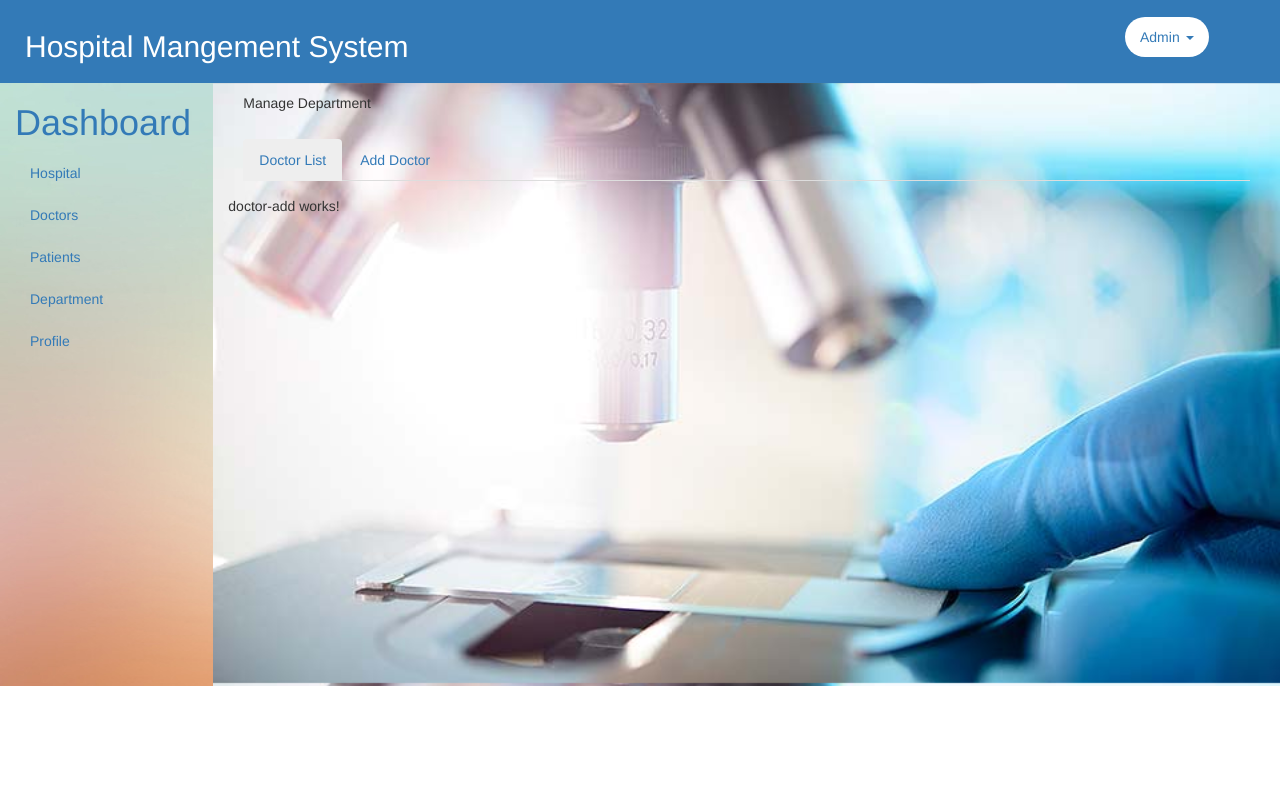
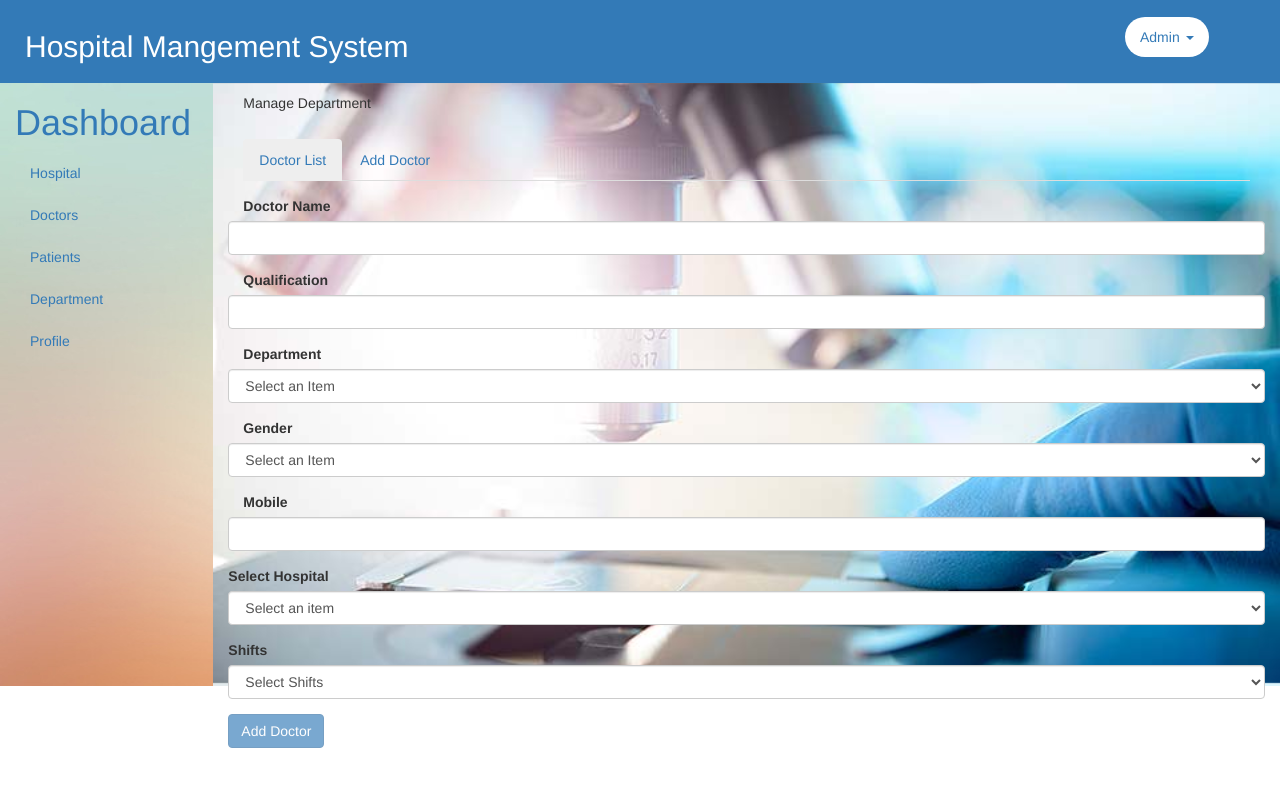
Before and after one commit to widajan/myhmis, an Angular app: page /doctor/add in a window 1280 px wide. Shown: the top 786 px of the page. Built offline with nearby package versions, Linux system fonts and the light colour scheme; no server answers.

Commit message:
Adding data fixed

```diff
--- a/src/app/department-add/department-add.component.ts
+++ b/src/app/department-add/department-add.component.ts
@@ -44,10 +44,6 @@ export class DepartmentAddComponent implements OnInit {
       })
    }
 
-  //  addDepartment(departmentName, departmentDesc){
-  //    this.departmentService.addDepartment(departmentName, departmentDesc);
-  //  }
-
   ngOnInit() {
   }
 
--- a/src/app/doctor-add/doctor-add.component.html
+++ b/src/app/doctor-add/doctor-add.component.html
@@ -1 +1,59 @@
-<p>doctor-add works!</p>
+<div class="card">
+    <div class="card-body">
+        <form [formGroup]="formData" (ngSubmit)="submitDoctor()">
+            <div class="form-group">
+                <label class="col-md-4">Doctor Name</label>
+                <input type="text" class="form-control" formControlName="name" />
+            </div>
+
+            <div class="form-group">
+                <label class="col-md-4">Qualification</label>
+                <input type="text" class="form-control" formControlName="qualification" />
+            </div>
+
+            <div class="form-group">
+                <label class="col-md-4">Department</label>
+                <select name="deparment" id="" class="form-control" formControlName = "department">
+                    <option value="">Select an Item</option>
+                    <option *ngFor = "let department of departments" value="{{department._id}}">{{department.departmentName}}</option>
+                </select>
+            </div>
+
+            <div class="form-group">
+                <label class="col-md-4">Gender</label>
+                <select name="gender" id="" formControlName = "gender" class="form-control">
+                    <option value="">Select an Item</option>
+                    <option value="male">Male</option>
+                    <option value="female">Female</option>
+                </select>
+            </div>
+
+            <div class="form-group">
+                <label class="col-md-4">Mobile</label>
+                <input type="text" class="form-control" formControlName="mobile" />
+            </div>
+
+            <div class="form-group">
+                <label for="hospital">Select Hospital</label>
+                <select name="hospital" id="" formControlName="hospitalName"  class="form-control">
+                    <option value="">Select an item</option>
+                    <option *ngFor = "let hospital of hospitals"  value="{{hospital._id}}">{{hospital.name}}</option>
+                </select>
+            </div>
+
+            <div class="form-group">
+                <label for="">Shifts</label>
+                <select name="shift" id="" class="form-control" formControlName="shift">
+                    <option value="">Select Shifts</option>
+                    <option value="morning">Morning</option>
+                    <option value="evening">Evening</option>
+                </select>
+            </div>
+
+            <div class="form-group">
+                <button type="submit" class="btn btn-primary" [disabled]="!formData.valid">Add Doctor</button>
+            </div>
+
+        </form>
+    </div>
+</div>
--- a/src/app/doctor-add/doctor-add.component.ts
+++ b/src/app/doctor-add/doctor-add.component.ts
@@ -1,4 +1,8 @@
 import { Component, OnInit } from '@angular/core';
+import { FormBuilder, FormGroup, FormControl, Validators } from '@angular/forms';
+import { DoctorService } from '../doctor.service';
+import { Router } from '@angular/router';
+import Doctor from '../doctor';
 
 @Component({
   selector: 'app-doctor-add',
@@ -7,9 +11,75 @@ import { Component, OnInit } from '@angular/core';
 })
 export class DoctorAddComponent implements OnInit {
 
-  constructor() { }
+  formData: FormGroup;
 
+  hospitals = [];
+
+  departments = [];
+
+  constructor(
+    private fb: FormBuilder,
+    private ds: DoctorService,
+    private router: Router
+  ) {
+    this.doctorAdd();
+   }
+
+   doctorAdd(){
+      this.formData = this.fb.group({
+      name: ['', Validators.required],
+      qualification: ['', Validators.required],
+      department: ['', Validators.required],
+      gender: ['', Validators.required],
+      mobile: ['', Validators.required],
+      hospitalName: ['', Validators.required],
+      shift: ['', Validators.required]
+     });
+   }
+
+   submitDoctor(){
+
+     console.log(this.formData.value, "Add Doctor Form");
+    let newDoctor: Doctor = {
+      name: this.formData.controls.name.value,
+      qualification: this.formData.controls.qualification.value,
+      departmentId: this.formData.controls.department.value,
+      gender: this.formData.controls.gender.value,
+      mobile: this.formData.controls.mobile.value,
+      hospitalId: this.formData.controls.hospitalName.value,
+      shift: this.formData.controls.shift.value
+    }
+
+    this.ds.doctorAddData(newDoctor)
+    .subscribe(result => {
+      this.router.navigate(['/doctor/list'])
+    }, error => {
+      console.log(error, "Error Adding");
+    })
+
+
+
+   }
+   getHostpitalList(){
+    this.ds.getHospital()
+    .subscribe(result => {
+      this.hospitals = result;
+    }, error => {
+      console.log("error", error);
+    })
+  }
+
+  getDepartmentList() {
+    this.ds.getDepartment()
+    .subscribe(result => {
+      this.departments = result;
+    }, error => {
+      console.log(error);
+    })
+  }
   ngOnInit() {
+    this.getHostpitalList();
+    this.getDepartmentList();
   }
 
 }
--- a/src/app/doctor.service.ts
+++ b/src/app/doctor.service.ts
@@ -2,6 +2,7 @@ import { Injectable } from '@angular/core';
 // import { Doctor } from './doctor';
 import { Observable } from 'rxjs';
 import { HttpClient } from '@angular/common/http';
+import Doctor from './doctor';
 
 @Injectable({
   providedIn: 'root'
@@ -12,8 +13,20 @@ export class DoctorService {
     private http: HttpClient
 ) { }
 
-
   getDoctors():  Observable<any> {
     return this.http.get('/api/doctor/list');
   }
+
+  doctorAddData(doctorData: Doctor){
+    return this.http.post('api/doctor/add', doctorData);
+  }
+
+  getHospital(): Observable<any> {
+    return this.http.get('api/hospital/list');
+  }
+
+  getDepartment(): Observable<any> {
+    return this.http.get('api/department/list');
+  }
+
 }
--- a/src/app/doctor.ts
+++ b/src/app/doctor.ts
@@ -2,7 +2,9 @@
 export default class Doctor {
     name: string;
     qualification: string;
-    department: string;
+    departmentId: string;
     gender: string;
-    mobile: string
+    mobile: string;
+    hospitalId: string;
+    shift: string;
 }
```
Also changed, not shown: 1 other file (tests, documents, lock files or other folders).
